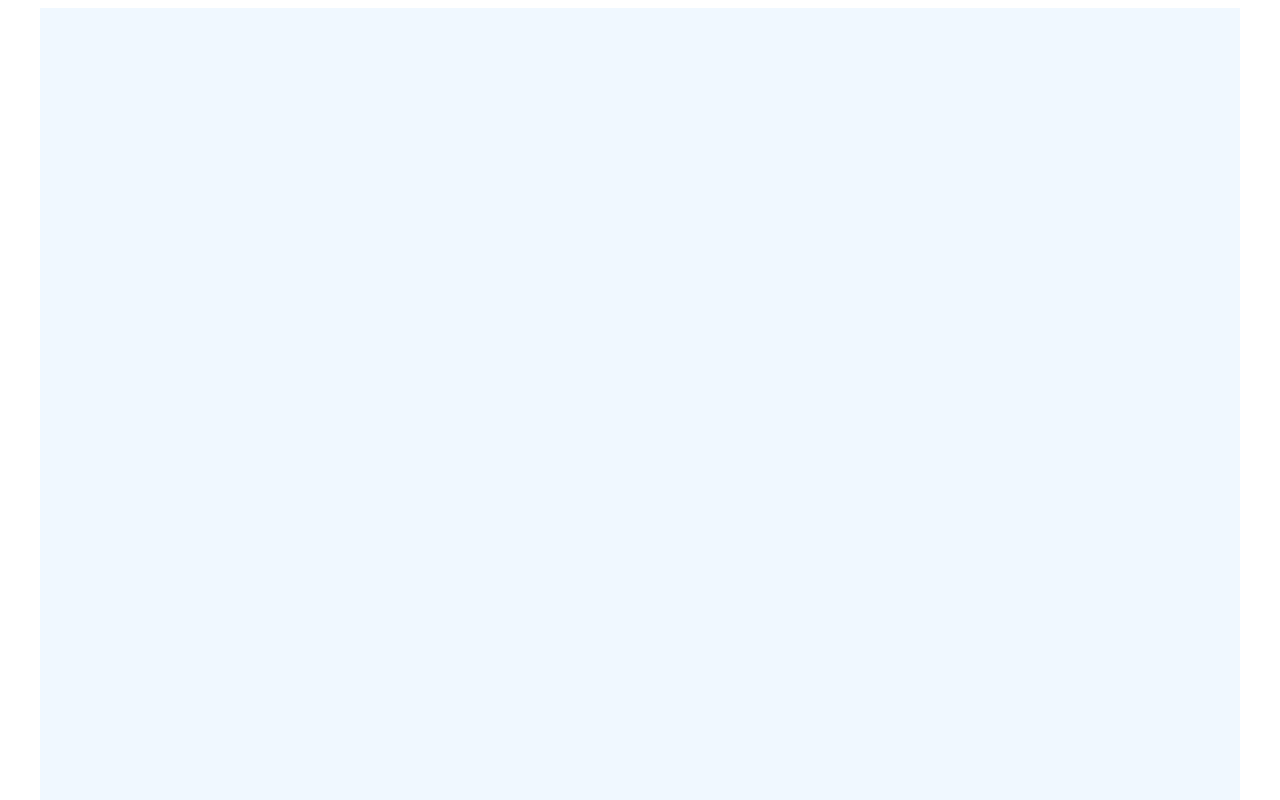
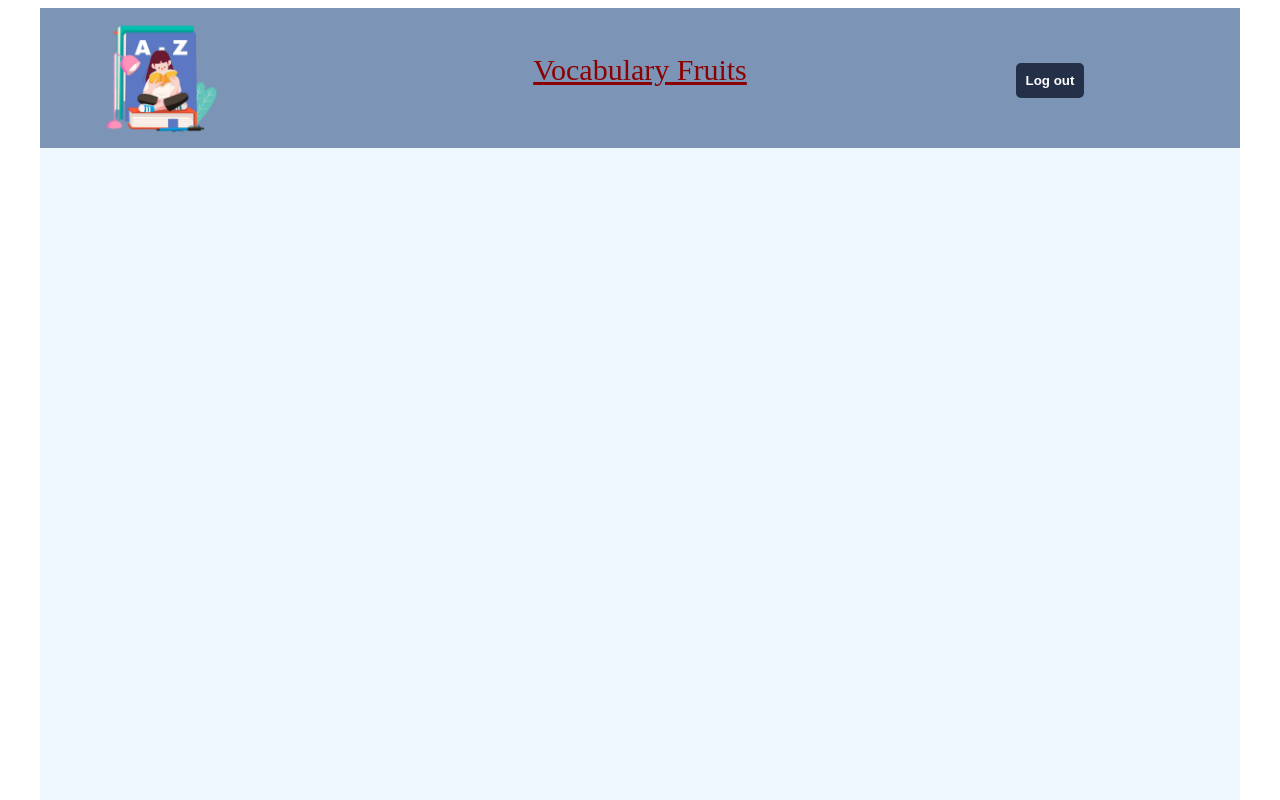
Before and after one commit to Valentina-2608/Vocabulary_app, a website: page vocabulary_fruits.html in a window 1280 px wide. Shown: the top 800 px of the page. Drawn offline with Linux system fonts and the light colour scheme.

Commit message:
Add header

```diff
--- a/vocabulary_fruits.html
+++ b/vocabulary_fruits.html
@@ -8,6 +8,17 @@
 </head>
 <body>
 	<div class="main5">
+        <header class="app_header">
+            <div class="logo">
+                <img src="img/logo.png">
+            </div>
+            <div class="header_caption1">Vocabulary Fruits</div>
+            <div class="block_buttons">
+                <button id="btn_log_out">
+                    <a href="index.html">Log out</a>
+                </button>
+            </div>
+        </header>
 
 
 
```
